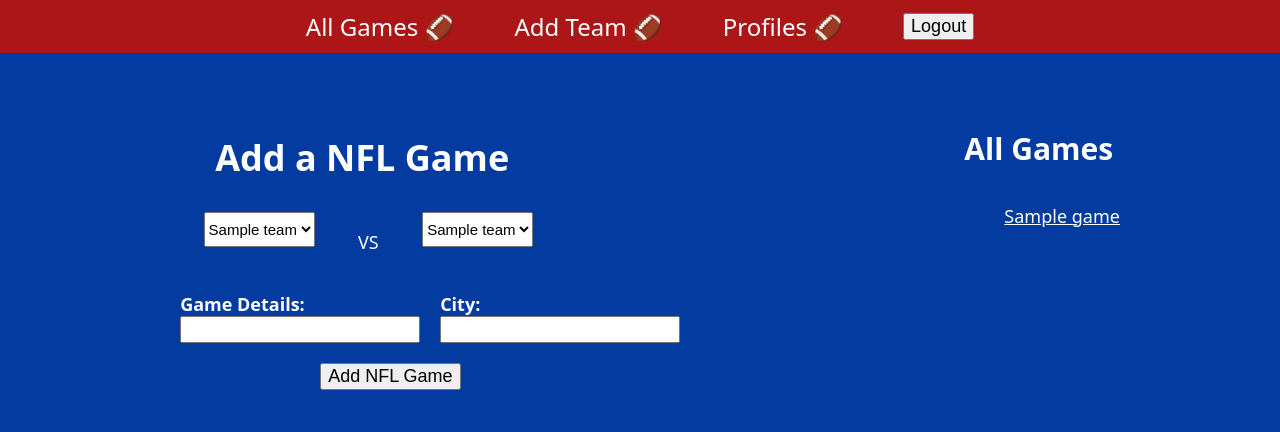
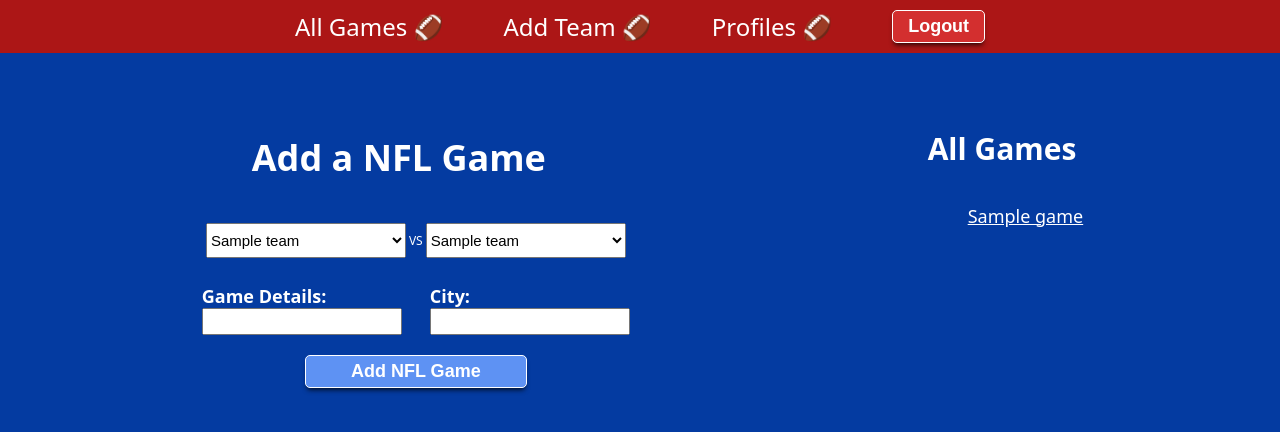
Before and after one commit to djrich87/football-city-project-two, a Node server app: page /games in a window 1280 px wide. Shown: the top 432 px of the page. Run offline with Node 20, Linux system fonts and the light colour scheme; the visitor is signed in with stand-in values (Sample User, id 1); tables that the repository leaves empty hold one stand-in row (values such as "Sample post"); some libraries are stand-ins or nearby versions.

Commit message:
more CSS work

```diff
--- a/public/stylesheets/games/index.css
+++ b/public/stylesheets/games/index.css
@@ -33,16 +33,17 @@ form {
 
 .team-container {
   display: flex;
-  justify-content: space-evenly;
+  /* justify-content: space-evenly; */
+  align-items: center;
   margin-bottom: 20px;
-  width: 80%;
+  /* width: 80%; */
 }
 
 .game-details {
   display: flex;
   justify-content: space-evenly;
   margin-bottom: 20px;
-  width: 80%;
+  /* width: 80%; */
 }
 
 .game-details label {
@@ -57,12 +58,16 @@ form {
   margin-right: 60px;
 }
 
-.vs {
-  font-size: 50px;
+.vs p {
+  font-size: 12px;
   color: white;
-
+  padding: 3px;
 }
 
 .a {
   align-items: center;
 }
+
+label {
+  margin: 0 !important;
+}
--- a/public/stylesheets/style.css
+++ b/public/stylesheets/style.css
@@ -100,3 +100,40 @@ nav > a {
 .profile-avatar {
   margin-top: 50px;
 }
+
+button {
+  border-radius: 5px;
+  padding: 5px 15px 5px 15px;
+  font-weight: bold;
+  background-color: #5e92f3;
+  border: 1px solid white;
+  color: white;
+  box-shadow: 0px 4px 5px -2px rgba(0,0,0,0.75);
+}
+
+nav button {
+  background-color: #d32f2f;
+}
+
+form {
+  display: flex;
+  align-items: center;
+  justify-content: center;
+  padding: 5px;
+}
+
+form button {
+  width: 100%;
+}
+
+.game-details input {
+  width: 200px;
+}
+
+.team-container select {
+  width: 200px;
+}
+
+.edit-container form input {
+  margin: 5px;
+}
--- a/public/stylesheets/teams/new.css
+++ b/public/stylesheets/teams/new.css
@@ -5,3 +5,7 @@ main {
 p {
   color: white;
 }
+
+#name-input {
+  margin: 10px;
+}
--- a/views/games/edit.ejs
+++ b/views/games/edit.ejs
@@ -1,7 +1,7 @@
 <%- include('../partials/html-head') %>
 <%- include('../partials/nav') %>
 
-<section>
+<section class="edit-container">
   <h1>Edit the Game!</h1>
   <form action="/games/<%= game._id %>?_method=PUT" method="POST">
     <label>
--- a/views/index.ejs
+++ b/views/index.ejs
@@ -2,7 +2,7 @@
 <%- include('./partials/nav') %>
 
 <main>
-  <h1>What's Up <%= user ? user.profile.name : "Football Fan!? Sign In!" %></h1>
+  <h1>Welcome <%= user ? user.profile.name : "Football Fans! Please Sign In!" %></h1>
   <% if (user?.profile.avatar) { %>
     <div>
       <img
--- a/views/teams/new.ejs
+++ b/views/teams/new.ejs
@@ -13,7 +13,7 @@
       </select>
   </p>
   <form id="add-team-form" action="/teams" method="post">
-    <label for="name-input">Team Name:</label>
+    <label for="name-input">Name:</label>
     <input type="text" name="name" id="name-input">
     <button type="submit">Add Team</button>
   </form>
```
